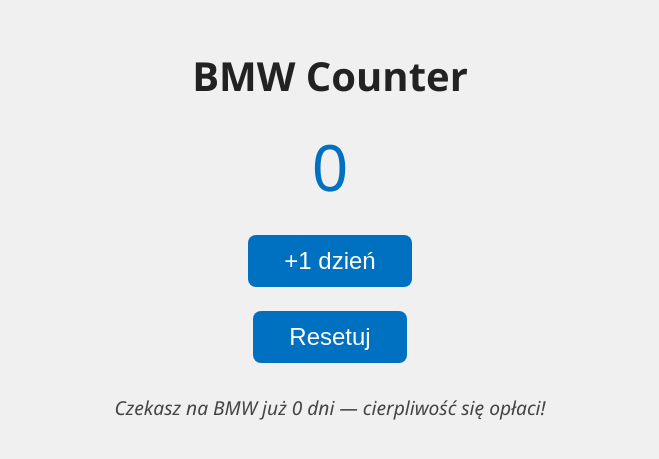
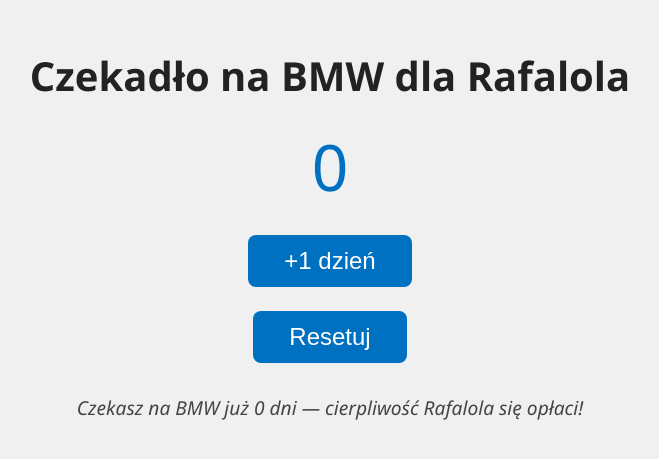
Before and after one commit to Adamolski/czekad-oBMW, a plain HTML site: page index.html in a window 1280 px wide. Shown: the part 179-638 px from the top of the page, without its empty margins (310-969 px from the left). Drawn offline with Linux system fonts and the light colour scheme.

Commit message:
czekadłoBMW.html

```diff
--- a/index.html
+++ b/index.html
@@ -3,7 +3,7 @@
 <head>
   <meta charset="UTF-8" />
   <meta name="viewport" content="width=device-width, initial-scale=1" />
-  <title>BMW Counter</title>
+  <title>Czekadło na BMW dla Rafalola</title>
   <style>
     body {
       font-family: "Segoe UI", Tahoma, Geneva, Verdana, sans-serif;
@@ -50,11 +50,11 @@
   </style>
 </head>
 <body>
-  <h1>BMW Counter</h1>
+  <h1>Czekadło na BMW dla Rafalola</h1>
   <div id="days">0</div>
   <button id="addDay">+1 dzień</button>
   <button id="reset">Resetuj</button>
-  <div id="text">Czekasz na BMW już 0 dni — cierpliwość się opłaci!</div>
+  <div id="text">Czekasz na BMW już 0 dni — cierpliwość Rafalola się opłaci!</div>
 
   <script>
     const daysEl = document.getElementById("days");
@@ -62,12 +62,11 @@
     const addDayBtn = document.getElementById("addDay");
     const resetBtn = document.getElementById("reset");
 
-    // Pobierz dni z localStorage lub ustaw na 0
     let days = parseInt(localStorage.getItem("bmwDays")) || 0;
 
     function updateDisplay() {
       daysEl.textContent = days;
-      textEl.textContent = `Czekasz na BMW już ${days} ${days === 1 ? "dzień" : "dni"} — cierpliwość się opłaci!`;
+      textEl.textContent = `Czekasz na BMW już ${days} ${days === 1 ? "dzień" : "dni"} — cierpliwość Rafalola się opłaci!`;
     }
 
     addDayBtn.addEventListener("click", () => {
@@ -84,7 +83,6 @@
       }
     });
 
-    // Inicjalne wyświetlenie
     updateDisplay();
   </script>
 </body>
```
